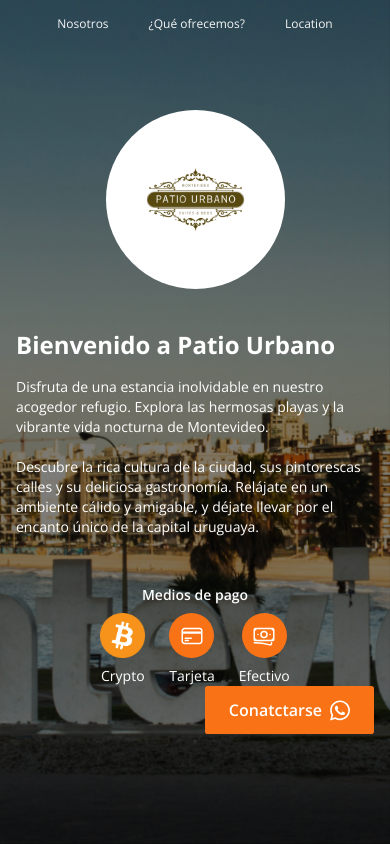
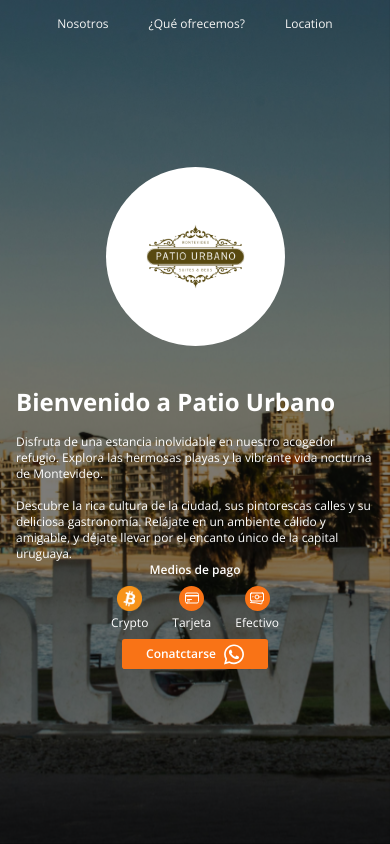
Before and after one commit to Francisco-Villanueva/patio-urbano, a React (Vite) app: page / in a window 390 px wide. Shown: the top 844 px of the page. Built offline with nearby package versions, Linux system fonts and the light colour scheme; no server answers.

Commit message:
fix mobile verison

```diff
--- a/src/App.tsx
+++ b/src/App.tsx
@@ -51,7 +51,7 @@ function App() {
                   <h1 className="text-5xl font-bold mb-4 max-md:text-2xl">
                     Bienvenido a Patio Urbano
                   </h1>
-                  <p className="text-lg max-md:text-sm">
+                  <p className="text-lg max-md:text-xs">
                     Disfruta de una estancia inolvidable en nuestro acogedor
                     refugio. Explora las hermosas playas y la vibrante vida
                     nocturna de Montevideo.
@@ -63,30 +63,28 @@ function App() {
                     la capital uruguaya.
                   </p>
 
-                  <br />
-                  <br />
                   <div className="flex flex-col gap-2 max-md:items-center   font-semibold text-lg ">
-                    <span className="max-md:text-sm">Medios de pago</span>
+                    <span className="max-md:text-xs">Medios de pago</span>
                     <div className="flex gap-6 items-start text-sm font-light">
-                      <div className="flex flex-col items-center  gap-2">
+                      <div className="flex flex-col items-center  gap-2 max-md:gap-1">
                         <img
                           src="/images/btc.png"
                           alt="bitcoin crypto"
-                          className=" w-[45px]"
+                          className=" w-[45px] max-md:w-[25px]"
                         />
-                        <span>Crypto</span>
+                        <span className="max-md:text-xs">Crypto</span>
                       </div>
-                      <div className="flex flex-col items-center  gap-2">
-                        <div className=" w-[45px] aspect-square flex justify-center items-center bg-primary rounded-full">
+                      <div className="flex flex-col items-center  gap-2 max-md:gap-1">
+                        <div className=" w-[45px] max-md:w-[25px] aspect-square flex justify-center items-center bg-primary rounded-full">
                           <CreditCard />
                         </div>
-                        <span>Tarjeta</span>
+                        <span className="max-md:text-xs">Tarjeta</span>
                       </div>
-                      <div className="flex flex-col items-center gap-2">
-                        <div className=" w-[45px] aspect-square flex justify-center items-center bg-primary rounded-full">
+                      <div className="flex flex-col items-center gap-2 max-md:gap-1">
+                        <div className=" w-[45px] max-md:w-[25px] aspect-square flex justify-center items-center bg-primary rounded-full">
                           <CurrencyIcon />
                         </div>
-                        <span>Efectivo</span>
+                        <span className="max-md:text-xs">Efectivo</span>
                       </div>
                     </div>
                   </div>
--- a/src/components/Carousel/Carousel.tsx
+++ b/src/components/Carousel/Carousel.tsx
@@ -15,7 +15,7 @@ export function CarouselDemo({ images }: { images: string[] }) {
             <img
               src={image}
               alt={`Slide `}
-              className="rounded-xl max-md:h-[250px] mx-auto"
+              className="rounded-xl max-md:h-full mx-auto"
             />
           </CarouselItem>
         ))}
--- a/src/components/ContactButton.tsx
+++ b/src/components/ContactButton.tsx
@@ -7,9 +7,9 @@ export function ContactButton({ landing = false }: { landing?: boolean }) {
   return landing ? (
     <a
       href={whatsappURL}
-      className="px-6 py-3 bg-primary text-white font-semibold rounded-md hover:bg-primary/85 flex items-center gap-2"
+      className="px-6 py-3 max-md:mx-auto max-md:my-2 max-md:py-1   max-md:text-xs bg-primary text-white font-semibold rounded-md hover:bg-primary/85 flex items-center gap-2"
     >
-      <span>Conatctarse</span>
+      <span className="">Conatctarse</span>
       <WhatsAppIcon width={20} />
     </a>
   ) : (
--- a/src/components/sections/AboutUs.tsx
+++ b/src/components/sections/AboutUs.tsx
@@ -15,7 +15,7 @@ export function AboutUs() {
   return (
     <PageLayout id="¿Qué ofrecemos?" mode="dark">
       <AsideLayout>
-        <div className="w-3/4 h-3/4  text-gray-200 flex flex-col justify-center   pl-32 max-md:pl-0  gap-6 ">
+        <div className="w-3/4 h-3/4 max-md:w-full  text-gray-200 flex flex-col justify-center   pl-32 max-md:pl-0  gap-6 ">
           <div className="flex flex-col  gap-1  ">
             <h2 className="font-bold text-[2rem] max-md:text-xl text-primary">
               ¿Qué ofrecemos?
@@ -59,7 +59,7 @@ export function AboutUs() {
         </div>
       </AsideLayout>
       <AsideLayout>
-        <section className="w-full h-full max-md:w-5/6 flex justify-center items-center  max-md:items-start    ">
+        <section className="w-full h-full max-md:w-[70%] flex justify-center items-center  max-md:items-start    ">
           <CarouselDemo
             images={[
               "/hostal/1.jpg",
--- a/src/components/sections/HomeSection.tsx
+++ b/src/components/sections/HomeSection.tsx
@@ -5,7 +5,7 @@ export function HomeSection() {
   return (
     <PageLayout id="Nosotros" mode="ligth">
       <AsideLayout>
-        <section className="w-full h-full max-md:w-5/6 flex justify-center items-center  max-md:items-start    ">
+        <section className="w-full h-full max-md:w-[75%] flex justify-center items-center  max-md:items-start    ">
           <CarouselDemo
             images={[
               "/turismo/4.jpg",
@@ -15,19 +15,10 @@ export function HomeSection() {
               "/turismo/7.jpg",
             ]}
           />
-          {/* <Slider
-              images={[
-                "/turismo/4.jpg",
-                "/turismo/3.jpg",
-                "/turismo/5.jpg",
-                "/turismo/6.jpg",
-                "/turismo/7.jpg",
-              ]}
-            /> */}
         </section>
       </AsideLayout>
       <AsideLayout>
-        <div className=" flex flex-col justify-center  w-3/4 h-3/4      gap-6 max-md:gap-2">
+        <div className=" flex flex-col justify-center  w-3/4 max-md:w-full h-3/4      gap-6 max-md:gap-2">
           <h2 className="font-bold text-[2.1rem] max-md:text-xl text-primary">
             ¿Quiénes somos?
           </h2>
--- a/src/components/sections/Location.tsx
+++ b/src/components/sections/Location.tsx
@@ -4,7 +4,7 @@ import { Map } from "../Map/Map";
 export function Location() {
   return (
     <PageLayout id="Location" mode="ligth">
-      <div className=" flex  gap-6 justify-center max-md:flex-col w-5/6 m-auto h-3/4 max-md:h-[90%]  p-4   rounded-xl">
+      <div className=" flex  gap-6 justify-center max-md:flex-col w-5/6 m-auto h-3/4 max-md:h-[90%]  p-4 max-md:w-full  rounded-xl">
         <div className="w-1/2 flex flex-col gap-8  max-md:w-full  max-md:text-sm ">
           <h2 className="text-3xl max-md:text-xl font-semibold text-primary ">
             ¿Dónde estamos?
--- a/src/icons/CreditCard.tsx
+++ b/src/icons/CreditCard.tsx
@@ -6,7 +6,7 @@ export function CreditCard() {
       viewBox="0 0 24 24"
       strokeWidth={1.5}
       stroke="currentColor"
-      className="size-6"
+      className="size-6  max-md:size-4"
     >
       <path
         strokeLinecap="round"
--- a/src/icons/CurrencyIcon.tsx
+++ b/src/icons/CurrencyIcon.tsx
@@ -6,7 +6,7 @@ export function CurrencyIcon() {
       viewBox="0 0 24 24"
       strokeWidth={1.5}
       stroke="currentColor"
-      className="size-6"
+      className="size-6 max-md:size-4"
     >
       <path
         strokeLinecap="round"
```
